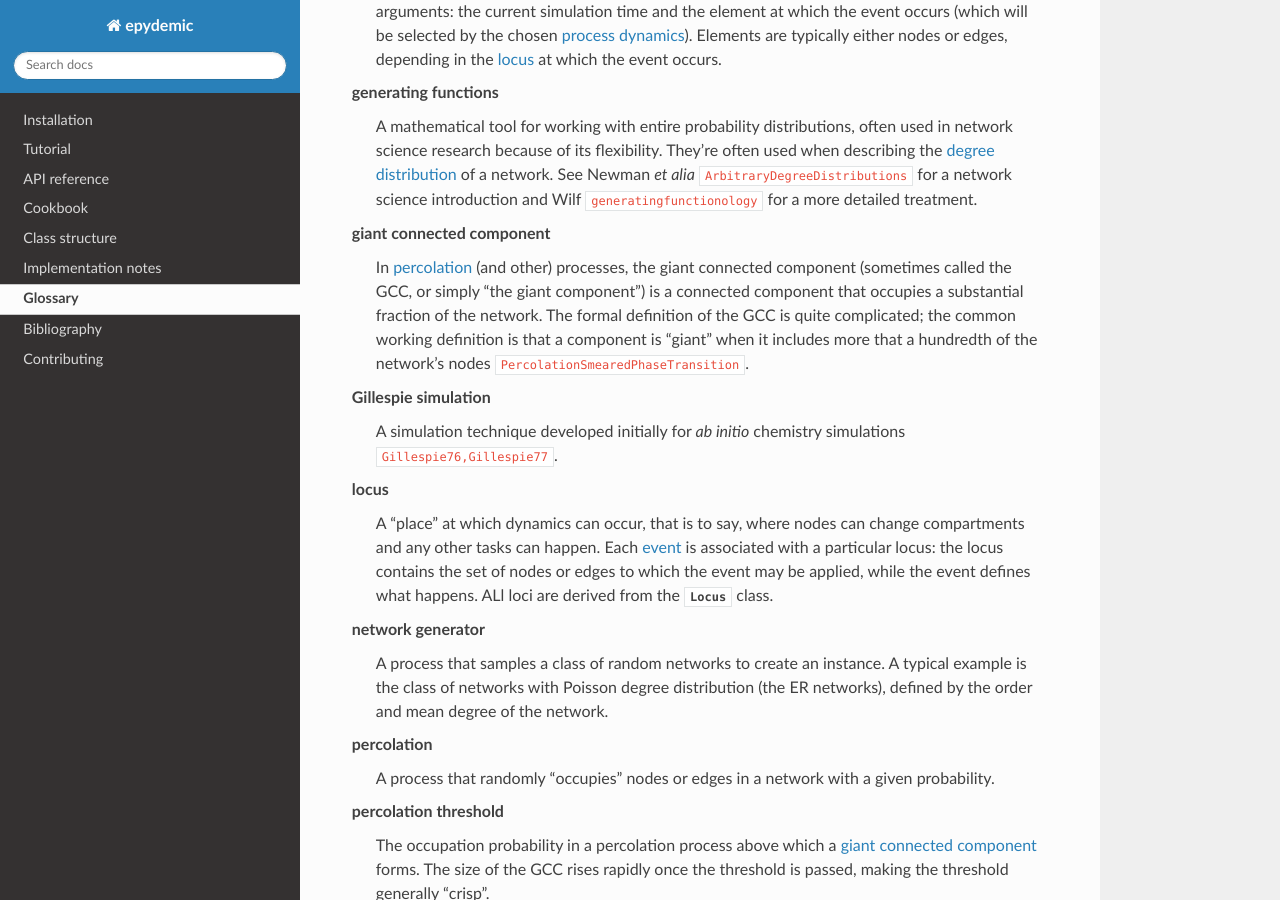
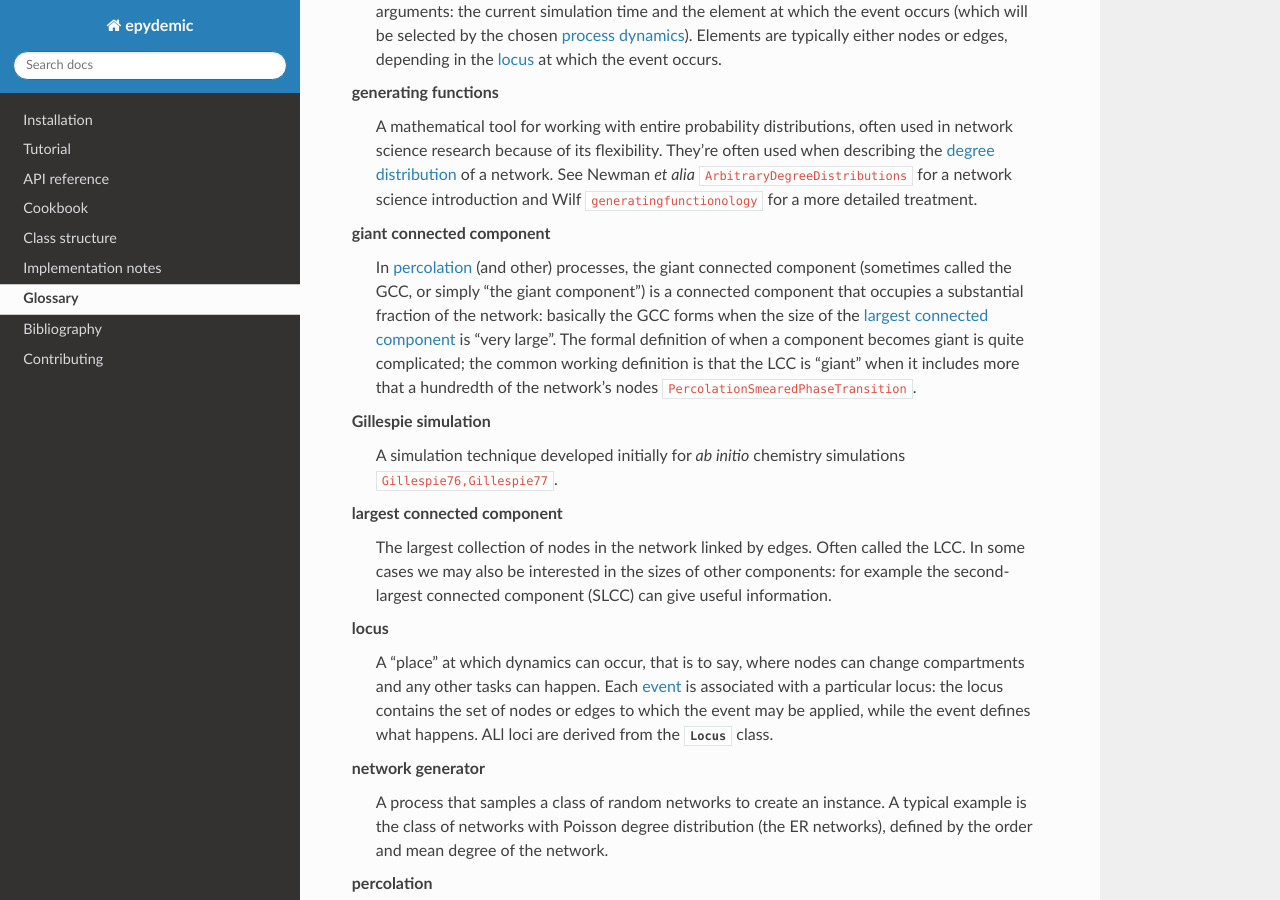
Before and after one commit to simoninireland/epydemic, a Sphinx documentation site: the page built from doc/glossary.rst, in a window 1280 px wide and 900 px high, scrolled down 1313 px. Built offline with Sphinx 7.4.7 and the Read the Docs theme 2.0.0, drawn with Linux system fonts in a browser that asks for light colours; cross-references to code outside the pages are shown as plain code.

Commit message:
Added LCC and SLCC

```diff
--- a/doc/glossary.rst
+++ b/doc/glossary.rst
@@ -90,14 +90,24 @@ Glossary
       In :term:`percolation` (and other) processes, the giant
       connected component (sometimes called the GCC, or simply "the
       giant component") is a connected component that occupies a
-      substantial fraction of the network. The formal definition of
-      the GCC is quite complicated; the common working definition is
-      that a component is "giant" when it includes more that a hundredth
-      of the network's nodes :cite:`PercolationSmearedPhaseTransition`.
+      substantial fraction of the network: basically the GCC forms
+      when the size of the :term:`largest connected component` is
+      "very large". The formal definition of when a component becomes
+      giant is quite complicated; the common working definition is
+      that the LCC is "giant" when it includes more that a
+      hundredth of the network's nodes
+      :cite:`PercolationSmearedPhaseTransition`.
 
    Gillespie simulation
       A simulation technique developed initially for *ab initio*
       chemistry simulations :cite:`Gillespie76,Gillespie77`.
+
+   largest connected component
+      The largest collection of nodes in the network linked by
+      edges. Often called the LCC. In some cases we may also be
+      interested in the sizes of other components: for example the
+      second-largest connected component (SLCC) can give useful
+      information.
 
    locus
       A "place" at which dynamics can occur, that is to say, where
```
